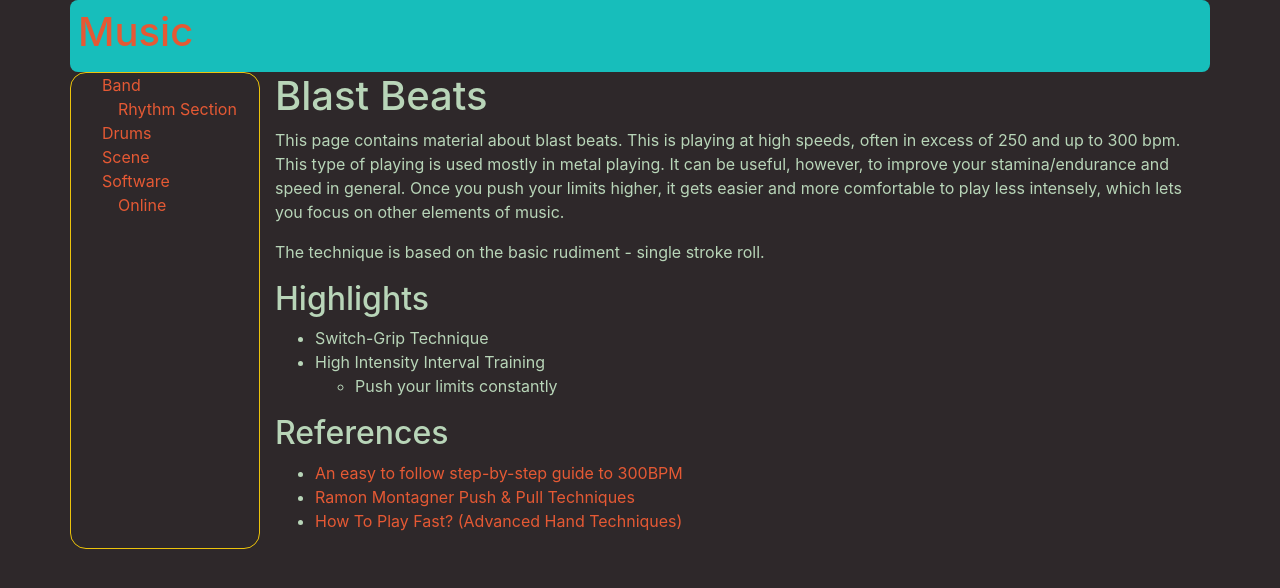
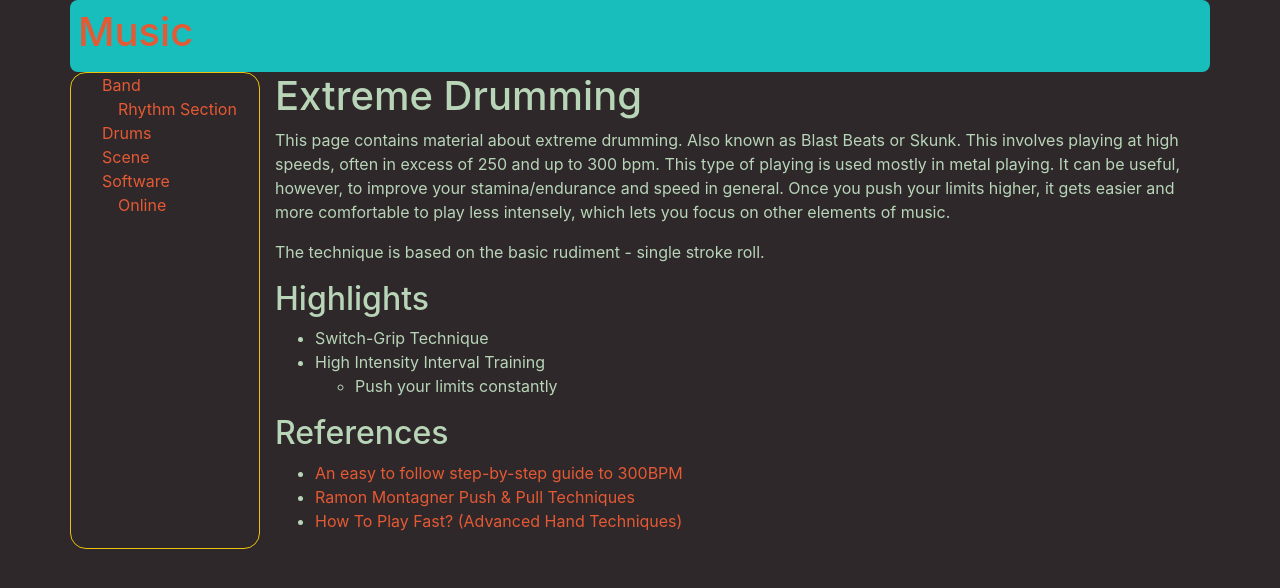
Before and after one commit to MisterY/music-site, a Jekyll site: the page built from drums/extreme-drumming.md, in a window 1280 px wide. Shown: the top 588 px of the page. Built offline with Jekyll 4.4.1, drawn with Linux system fonts in a browser that asks for light colours; nearby versions of some CDN libraries; our own code applies the rules of GitHub Pages for plain Markdown files.

Commit message:
renaming blast beats page to extreme drumming

```diff
--- a/drums/blast-beats.md
+++ b/drums/extreme-drumming.md
@@ -1,6 +1,6 @@
-# Blast Beats
+# Extreme Drumming
 
-This page contains material about blast beats. This is playing at high speeds, often in excess of 250 and up to 300 bpm. This type of playing is used mostly in metal playing. It can be useful, however, to improve your stamina/endurance and speed in general. Once you push your limits higher, it gets easier and more comfortable to play less intensely, which lets you focus on other elements of music.
+This page contains material about extreme drumming. Also known as Blast Beats or Skunk. This involves playing at high speeds, often in excess of 250 and up to 300 bpm. This type of playing is used mostly in metal playing. It can be useful, however, to improve your stamina/endurance and speed in general. Once you push your limits higher, it gets easier and more comfortable to play less intensely, which lets you focus on other elements of music.
 
 The technique is based on the basic rudiment - single stroke roll.
 
```
Also changed, not shown: drums/index.md (+1 -1 lines).
